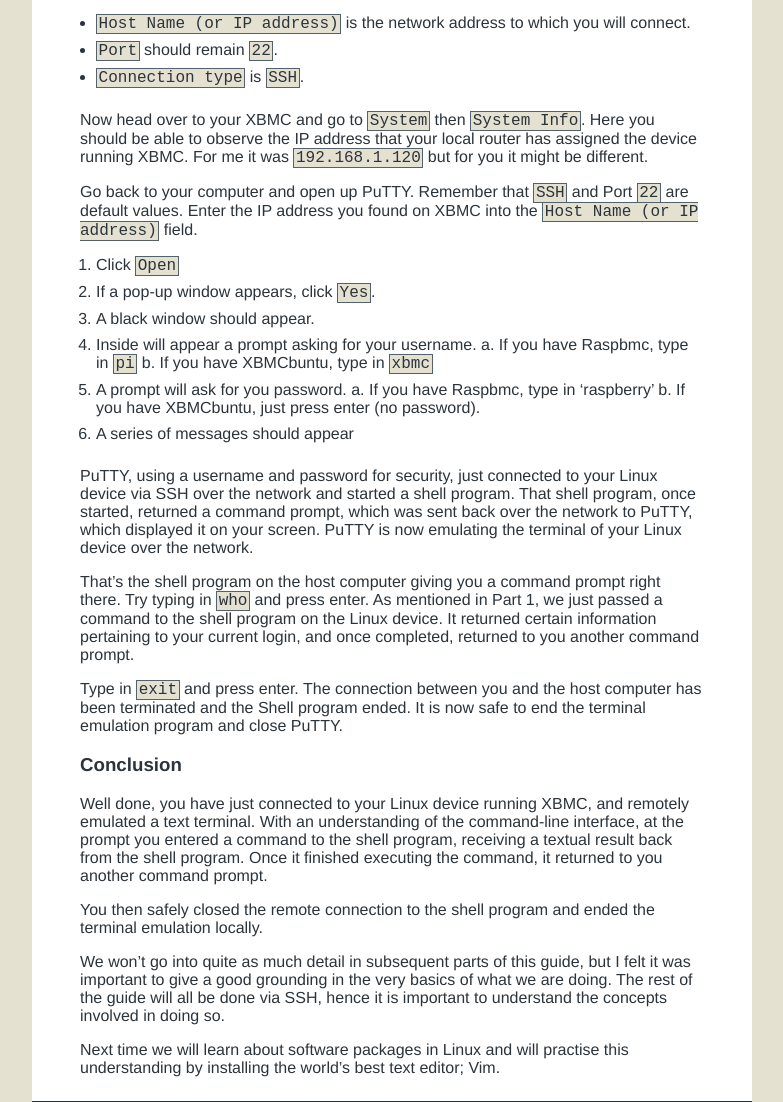
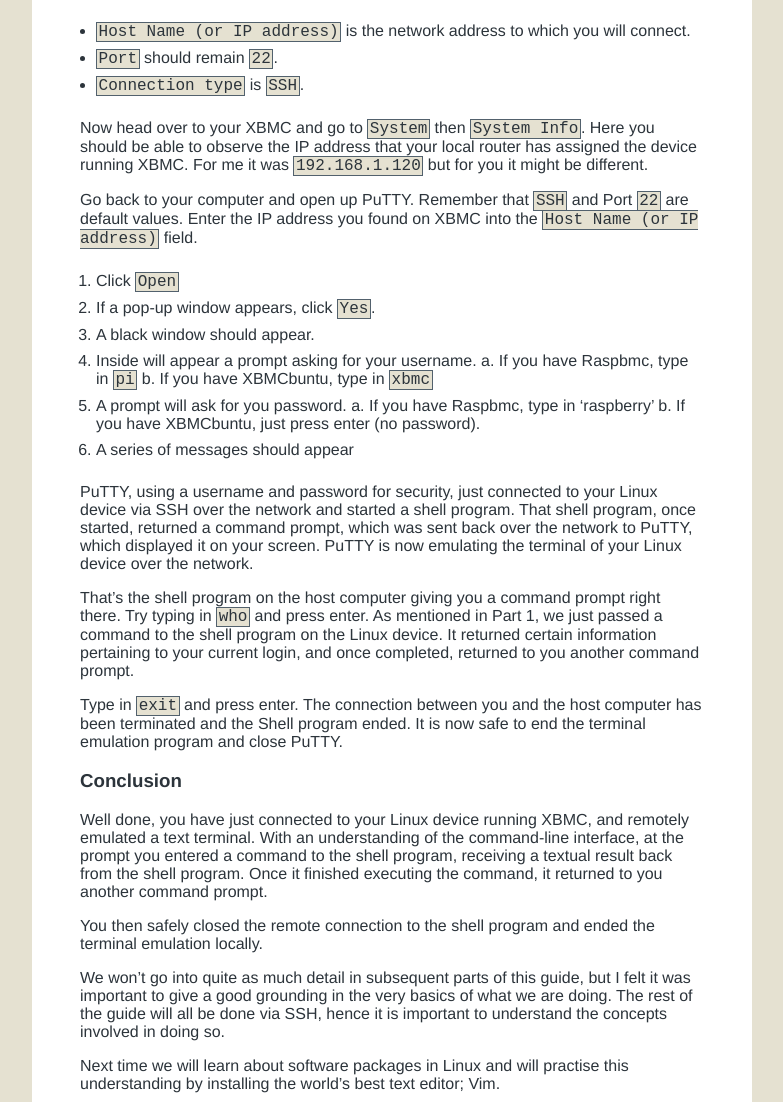
Before and after one commit to andre-abadi/andre-abadi.github.io, a Jekyll site: the page built from _posts/2014-02-12-xbmc-downloader-2.md, in a window 1280 px wide. Shown: the part 1381-2483 px from the top of the page, without its empty margins (248-1031 px from the left). Built offline with Jekyll 4.4.1, drawn with Linux system fonts in a browser that asks for light colours; Markdown is read by kramdown in place of the engine named in the settings; grey boxes are pictures that could not be loaded.

Commit message:
css ul padding

```diff
--- a/css/main.css
+++ b/css/main.css
@@ -78,10 +78,12 @@
 }
 
 ul {
+  padding-top:0.5em;
   padding-left: 1em;
 }
 
 ol {
+  padding-top: 0.5em;
   padding-left: 1em;
 }
 
```
Also changed, not shown: _posts/2015-02-03-xbmc-downloader-5.md (+1 -6 lines).
